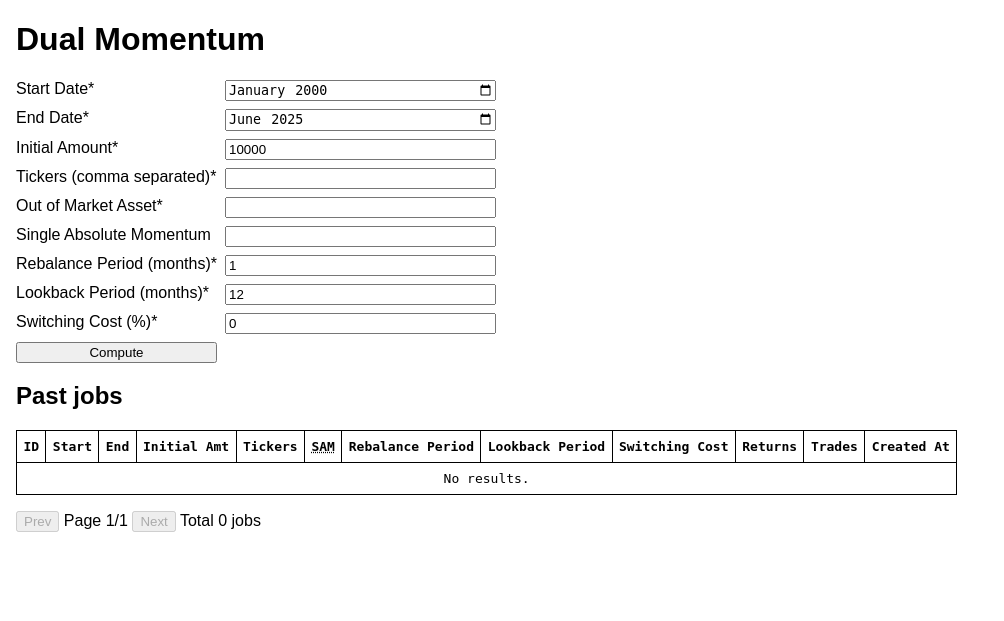
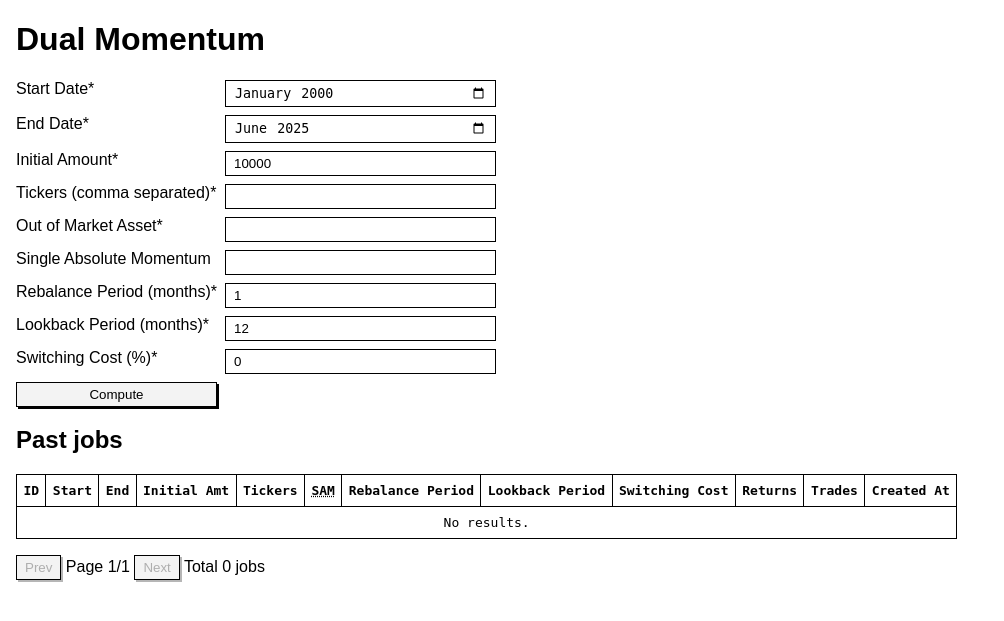
Before and after one commit to asmarton/dm, a FastAPI app: page / in a window 1280 px wide. Shown: the top 621 px of the page, without its empty margins (0-1004 px from the left). Run offline with FastAPI, Linux system fonts and the light colour scheme; data that the repository does not hold is empty.

Commit message:
fix: button style

```diff
--- a/static/main.css
+++ b/static/main.css
@@ -22,3 +22,24 @@ table {
     border-collapse: collapse;
     font-family: monospace;
 }
+
+button, .button {
+    border: 1px solid black;
+    padding: 0.25rem 0.5rem;
+    box-shadow: 2px 2px 0 0;
+    cursor: pointer;
+    background-color: #f3f3f3;
+
+    &:hover {
+        background-color: #e3e3e3;
+    }
+}
+
+a.button {
+    text-decoration: none;
+}
+
+input {
+    border: 1px solid black;
+    padding: 0.25rem 0.5rem;
+}
--- a/templates/jobs.html.jinja
+++ b/templates/jobs.html.jinja
@@ -32,8 +32,8 @@
                     <td>{{ job.rebalance_period }}</td>
                     <td>{{ job.lookback_period }}</td>
                     <td>{{ job.switching_cost }}%</td>
-                    <td><a href="/static/results/{{ job.id }}-portfolio.csv" download>[Download]</a></td>
-                    <td><a href="/static/results/{{ job.id }}-trades.csv" download>[Download]</a></td>
+                    <td><a href="/static/results/{{ job.id }}-portfolio.csv" download class="button">Download ⬇</a></td>
+                    <td><a href="/static/results/{{ job.id }}-trades.csv" download class="button">Download ⬇</a></td>
                     <td>{{ job.created_at }}</td>
                 </tr>
             {% endfor %}
```
